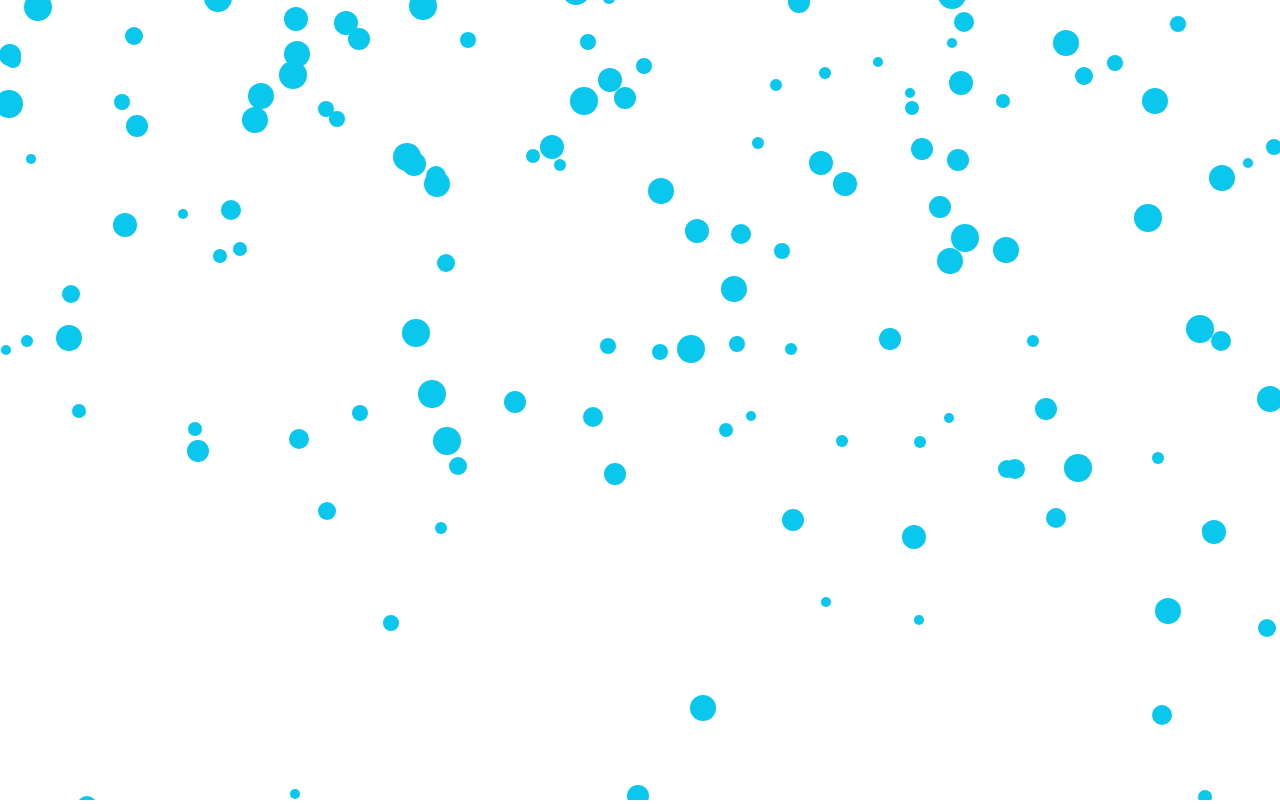
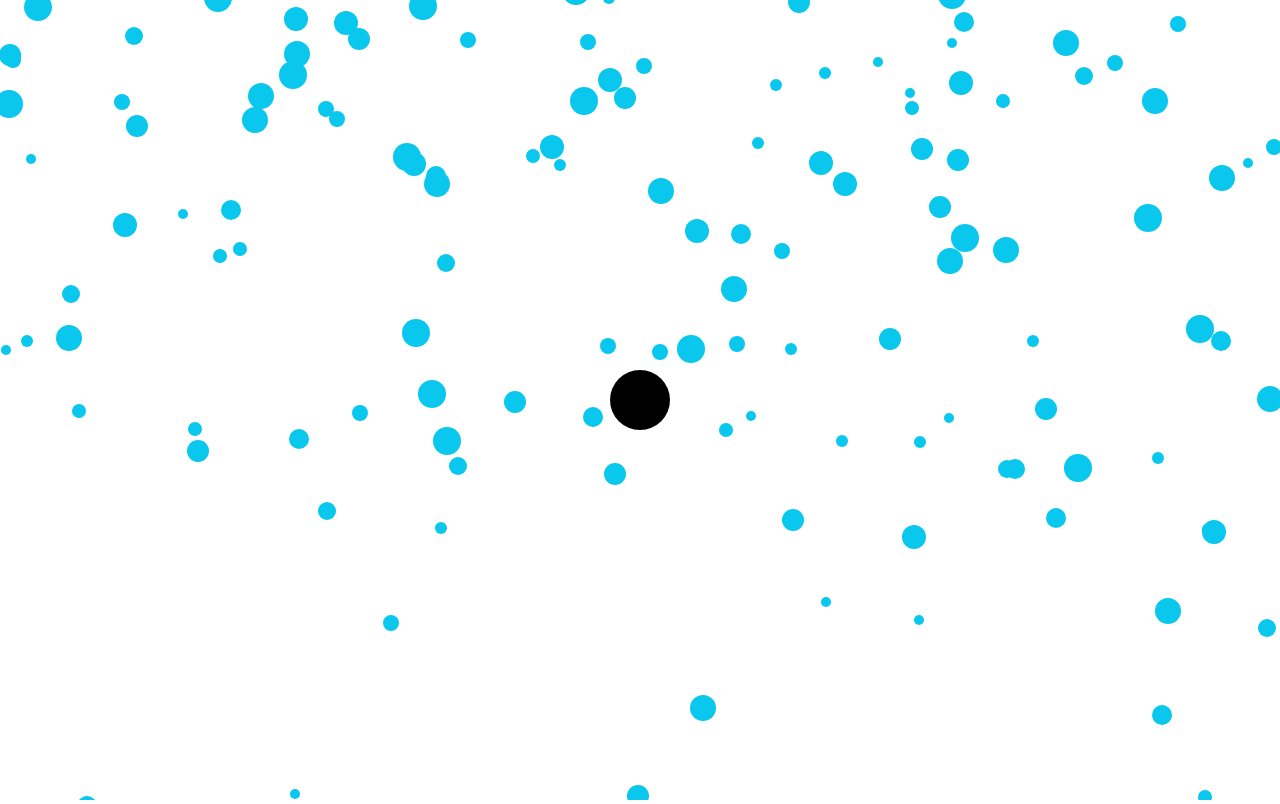
Before and after one commit to davidlira1/animation, a plain HTML site: page index.html in a window 1280 px wide. Drawn offline with Linux system fonts and the light colour scheme.

Commit message:
Added ship and ability to shoot

```diff
--- a/index.html
+++ b/index.html
@@ -7,11 +7,23 @@
     <style>
         body {
             margin: 0;
+            cursor: none;
+        }
+        #canvas {
+            position: absolute;
+        }
+        #ship-canvas {
+            position: absolute;
+        }
+        #ammo-canvas {
+            position: absolute;
         }
     </style>
 </head>
 <body>
     <canvas id="canvas"></canvas>
+    <canvas id="ship-canvas"></canvas>
+    <canvas id="ammo-canvas"></canvas>
     <script src="script.js"></script>
 </body>
 </html>
--- a/script.js
+++ b/script.js
@@ -1,8 +1,15 @@
 var canvas = document.getElementById('canvas');
+var shipCanvas = document.getElementById('ship-canvas');
+var ammoCanvas = document.getElementById('ammo-canvas');
 canvas.width = window.innerWidth;
 canvas.height = window.innerHeight;
+shipCanvas.width = window.innerWidth;
+shipCanvas.height = window.innerHeight;
+ammoCanvas.width = window.innerWidth;
+ammoCanvas.height = window.innerHeight;
 var c = canvas.getContext('2d');
-
+var c_ship = shipCanvas.getContext('2d');
+var c_ammo = ammoCanvas.getContext('2d');
 class Ball {
     constructor() {
         this.x = Math.floor(Math.random() * canvas.width); //anywhere on x axis
@@ -35,3 +42,51 @@ function drawFrame() {
     window.requestAnimationFrame(drawFrame);
 }
 window.requestAnimationFrame(drawFrame);
+
+class Ship {
+    constructor() {
+        this.animateShip(canvas.width/2, canvas.height/2);
+    }
+
+    animateShip(x, y) {
+        c_ship.clearRect(0, 0, canvas.width, canvas.height);
+        c_ship.beginPath();
+        c_ship.fillStyle = "black";
+        c_ship.arc(x, y, 30, 0, 2 * Math.PI);
+        c_ship.fill()
+    }
+}
+
+var ship = new Ship();
+addEventListener("mousemove", (event) => {
+    window.requestAnimationFrame(() => ship.animateShip(event.clientX, event.clientY));
+});
+
+class Ammo {
+    constructor(x, y) {
+        this.x = x - 5;
+        this.y = y - 60;
+        this.speed = 3;
+    }
+
+    animateAmmo() {
+        if(this.y < 0) return;
+        c_ammo.fillStyle = "#70ed09";
+        c_ammo.fillRect(this.x, this.y, 10, 30)
+        this.y-=this.speed;
+    }
+}
+
+var ammos = [];
+addEventListener("click", (event) => {
+    ammos.push(new Ammo(event.clientX, event.clientY));
+})
+
+function drawAmmo() {
+    c_ammo.clearRect(0, 0, ammoCanvas.width, ammoCanvas.height);
+    ammos.forEach((ammo) => {
+        ammo.animateAmmo();
+    })
+    window.requestAnimationFrame(drawAmmo);
+}
+window.requestAnimationFrame(drawAmmo);
```
